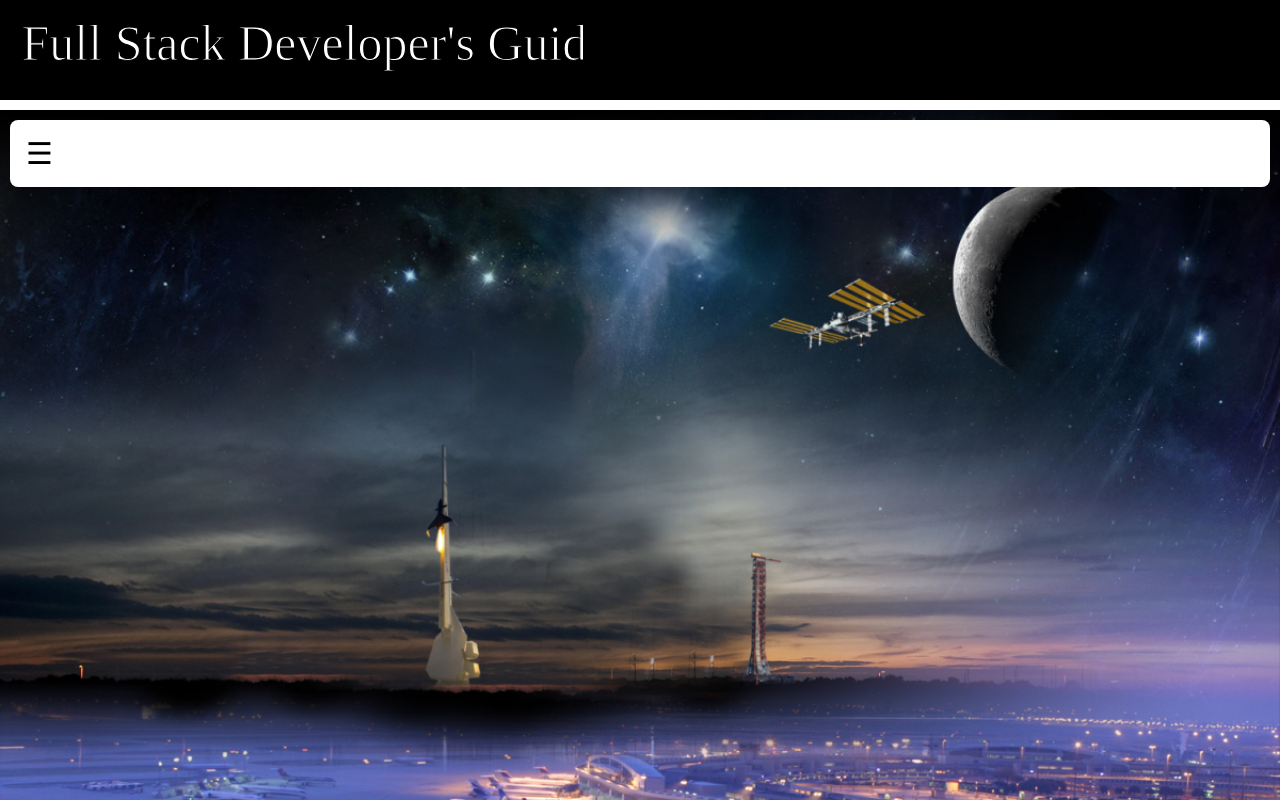
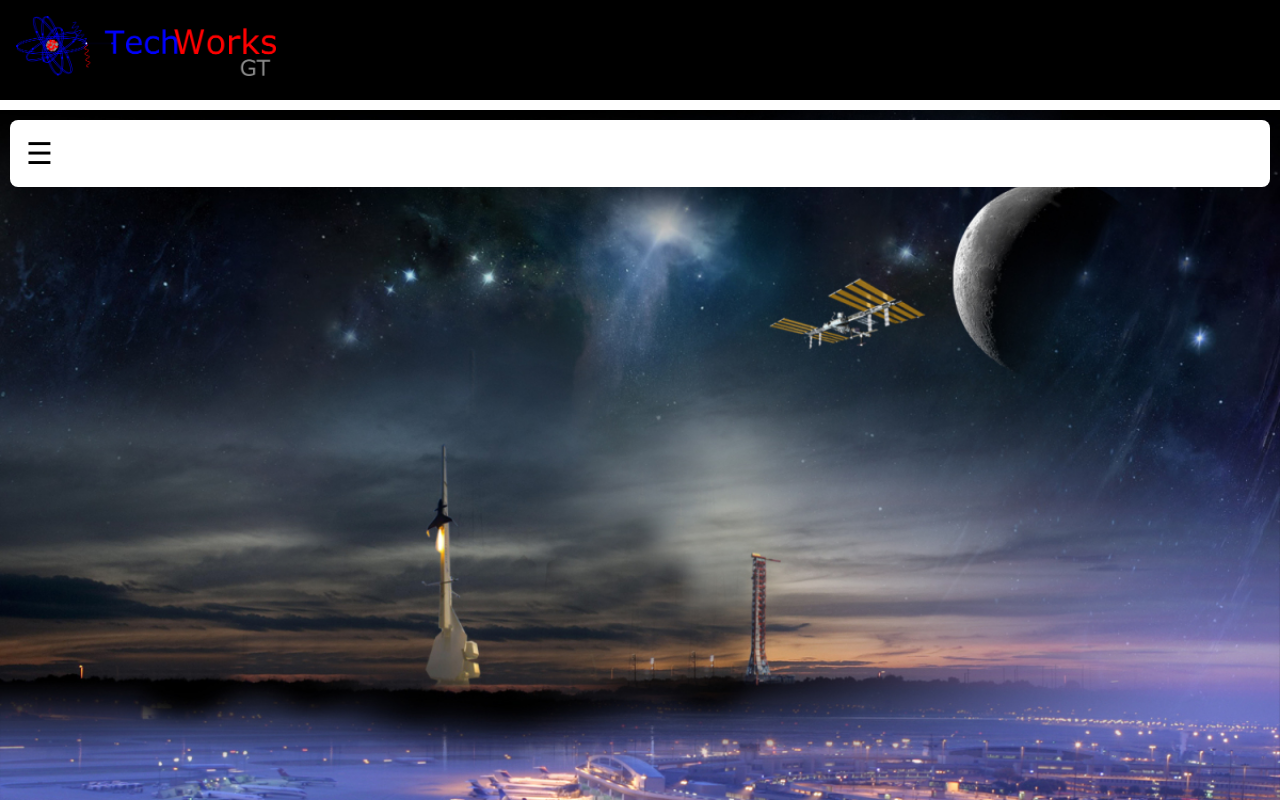
Before and after one commit to chunfer/chunfer.github.io, a plain HTML site: page index.html in a window 1280 px wide. Drawn offline with Linux system fonts and the light colour scheme.

Commit message:
Cambio de logotipo de titulo

```diff
--- a/index.html
+++ b/index.html
@@ -10,7 +10,7 @@
 <body>
   <div id="page-header">
     <div id="left-side">
-      <a href="#" class="page-title"><img src="images/page-title.svg" alt="Full Stack Developer's Guide"/></a>
+      <a href="#" class="page-title"><img src="images/logo-Techworks.png" alt="Full Stack Developer's Guide"/></a>
     </div>
   </div>
   <div id="post">
--- a/style.css
+++ b/style.css
@@ -17,9 +17,14 @@ div#page-header{
 }
 
 div#page-header div#left-side{
-	float:left;
+	float: left;
 	padding: 1em;
 	width: 200px;
+}
+
+div#page-header div#left-side img{
+	width: 130%;
+	height: auto;
 }
 
 #post {
```
Also changed, not shown: images/logo-Techworks.png (added).
